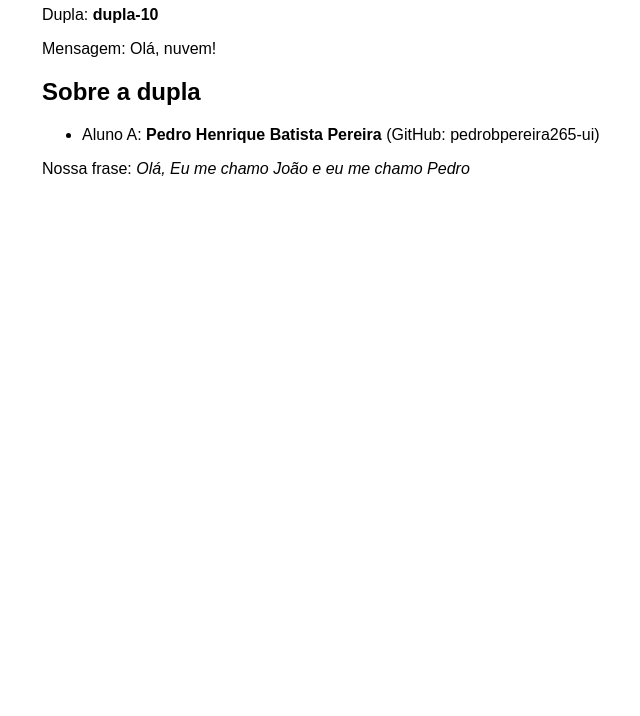
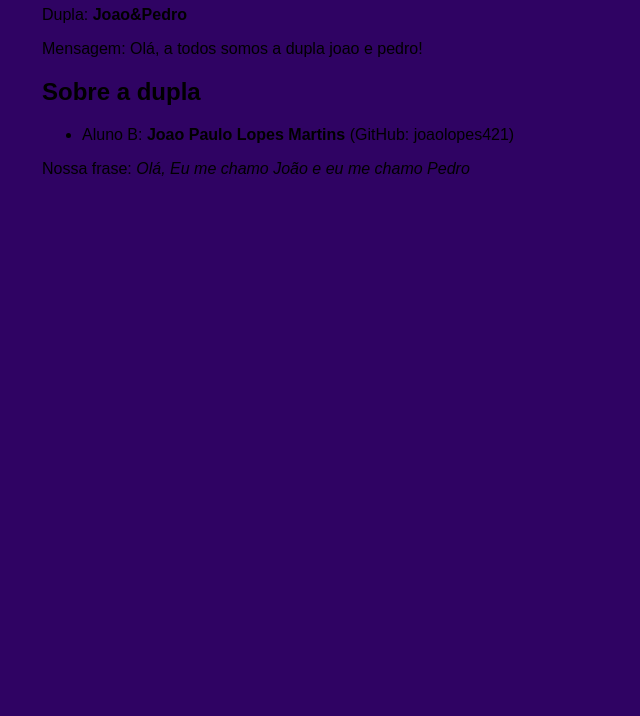
Before and after one commit to pedrobpereira265-ui/projeto-devops-Joao-Pedro_010, a plain HTML site: page site/index.html in a window 1280 px wide. Shown: the part 84-800 px from the top of the page, without its empty margins (278-918 px from the left). Drawn offline with Linux system fonts and the light colour scheme.

Commit message:
Aplica a variacao da dupla

```diff
--- a/site/index.html
+++ b/site/index.html
@@ -6,17 +6,17 @@
  <title>Projeto DevOps</title>
  <style>
  body { font-family: sans-serif; max-width: 40rem; margin: 2rem auto; background:
-#ffffff; }
+#2f0363; }
  h1 { color: #002366; }
  </style>
 </head>
 <body>
  <h1>Projeto DevOps</h1>
- <p>Dupla: <strong>dupla-10</strong></p>
- <p>Mensagem: Olá, nuvem!</p>
+ <p>Dupla: <strong>Joao&Pedro</strong></p>
+ <p>Mensagem: Olá, a todos somos a dupla joao e pedro!</p>
  <h2>Sobre a dupla</h2>
  <ul>
- <li>Aluno A: <strong>Pedro Henrique Batista Pereira</strong> (GitHub: pedrobpereira265-ui)</li>
+ <li>Aluno B: <strong>Joao Paulo Lopes Martins</strong> (GitHub: joaolopes421)</li>
  </ul>
  <p>Nossa frase: <em>Olá, Eu me chamo João e eu me chamo Pedro</em></p>
 </body>
```
